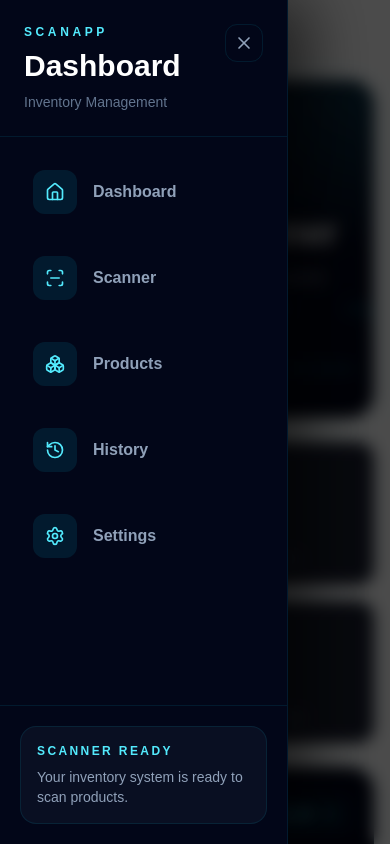
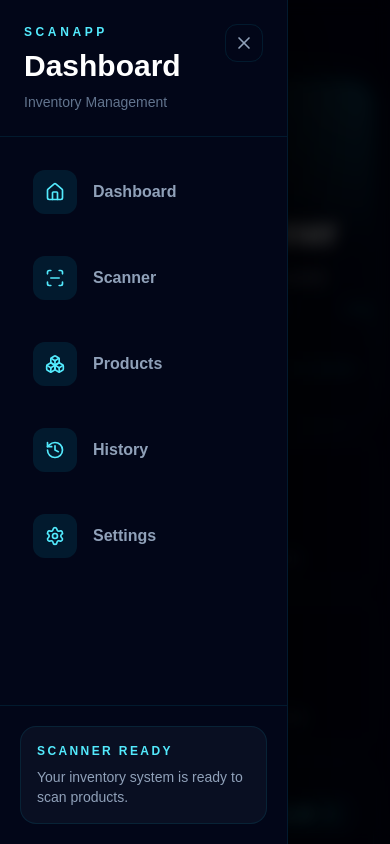
Before and after one commit to Massiziane/InventoryScanner, a Next.js app: page / in a window 390 px wide. Both pictures are taken after a click on the button "Open menu". Shown: the top 844 px of the page. Built offline with nearby package versions, Linux system fonts and the light colour scheme; no server answers; the database is empty.

Commit message:
fix: tweaked the background color and scrollabliti of the sidebar for mobile

```diff
--- a/src/app/layout.tsx
+++ b/src/app/layout.tsx
@@ -1,4 +1,4 @@
-import type { Metadata } from "next";
+import type { Metadata, Viewport } from "next";
 import { Geist, Geist_Mono } from "next/font/google";
 import SideMenu from "@/components/navigation/SideMenu";
 import "./globals.css";
@@ -18,6 +18,11 @@ export const metadata: Metadata = {
   description: "Inventory scanner app",
 };
 
+export const viewport: Viewport = {
+  themeColor: "#020617",
+  colorScheme: "dark",
+};
+
 export default function RootLayout({
   children,
 }: Readonly<{
@@ -26,11 +31,12 @@ export default function RootLayout({
   return (
     <html
       lang="en"
-      className={`${geistSans.variable} ${geistMono.variable} h-full antialiased`}
+      className={`${geistSans.variable} ${geistMono.variable} h-full bg-slate-950`}
     >
-      <body className="min-h-full bg-slate-950 text-white">
+      <body className="min-h-screen bg-slate-950 text-white antialiased">
         <SideMenu />
-        <main className="mx-auto min-h-screen max-w-md px-4 pb-24 pt-20">
+
+        <main className="mx-auto min-h-screen max-w-md bg-slate-950 px-4 pb-24 pt-20">
           {children}
         </main>
       </body>
--- a/src/components/navigation/SideMenu.tsx
+++ b/src/components/navigation/SideMenu.tsx
@@ -41,7 +41,7 @@ export default function SideMenu() {
             aria-label="Close menu overlay"
           />
 
-          <aside className="absolute left-0 top-0 flex h-full w-72 flex-col border-r border-cyan-400/10 bg-slate-950 shadow-[20px_0_60px_rgba(0,0,0,.6)]">
+          <aside className="absolute left-0 top-0 flex h-screen w-72 flex-col overflow-y-auto border-r border-cyan-400/10 bg-slate-950 shadow-[20px_0_60px_rgba(0,0,0,.6)]">
             <div className="border-b border-cyan-400/10 p-6">
               <div className="flex items-start justify-between">
                 <div>
```
